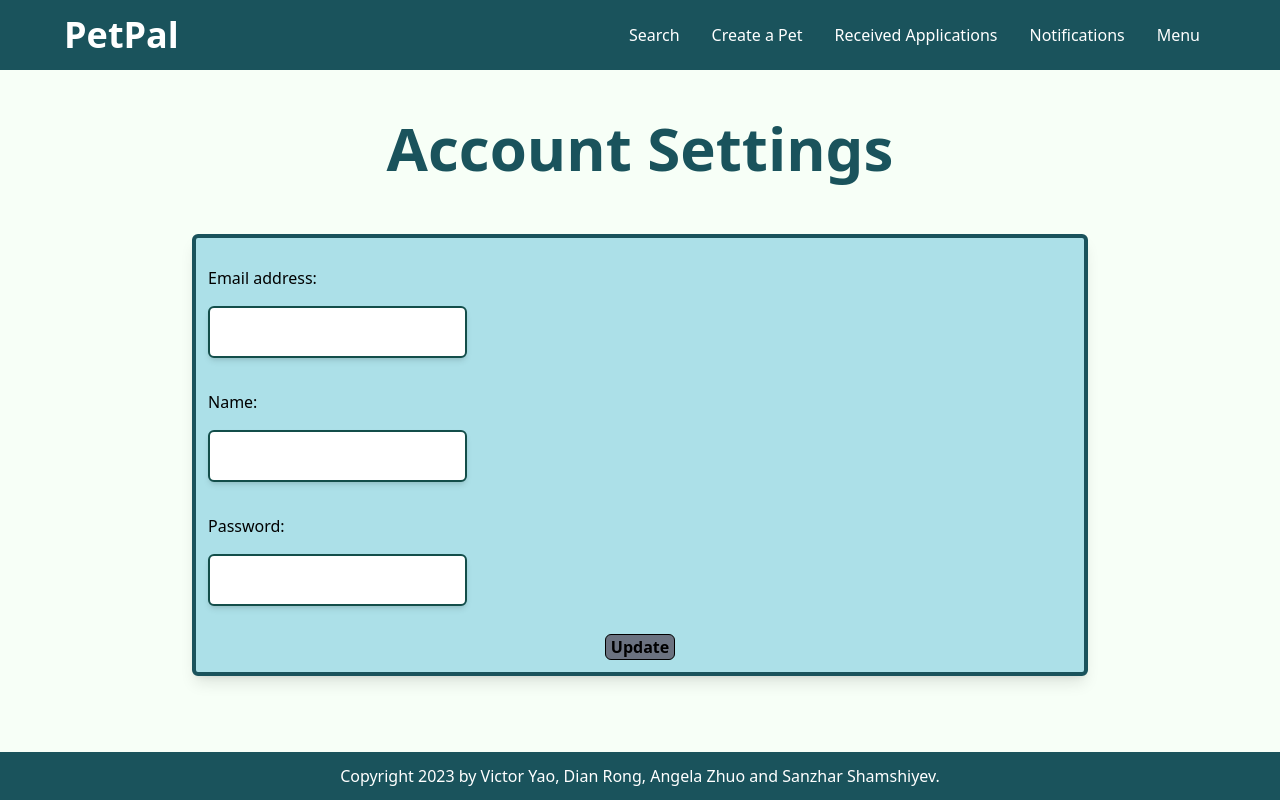
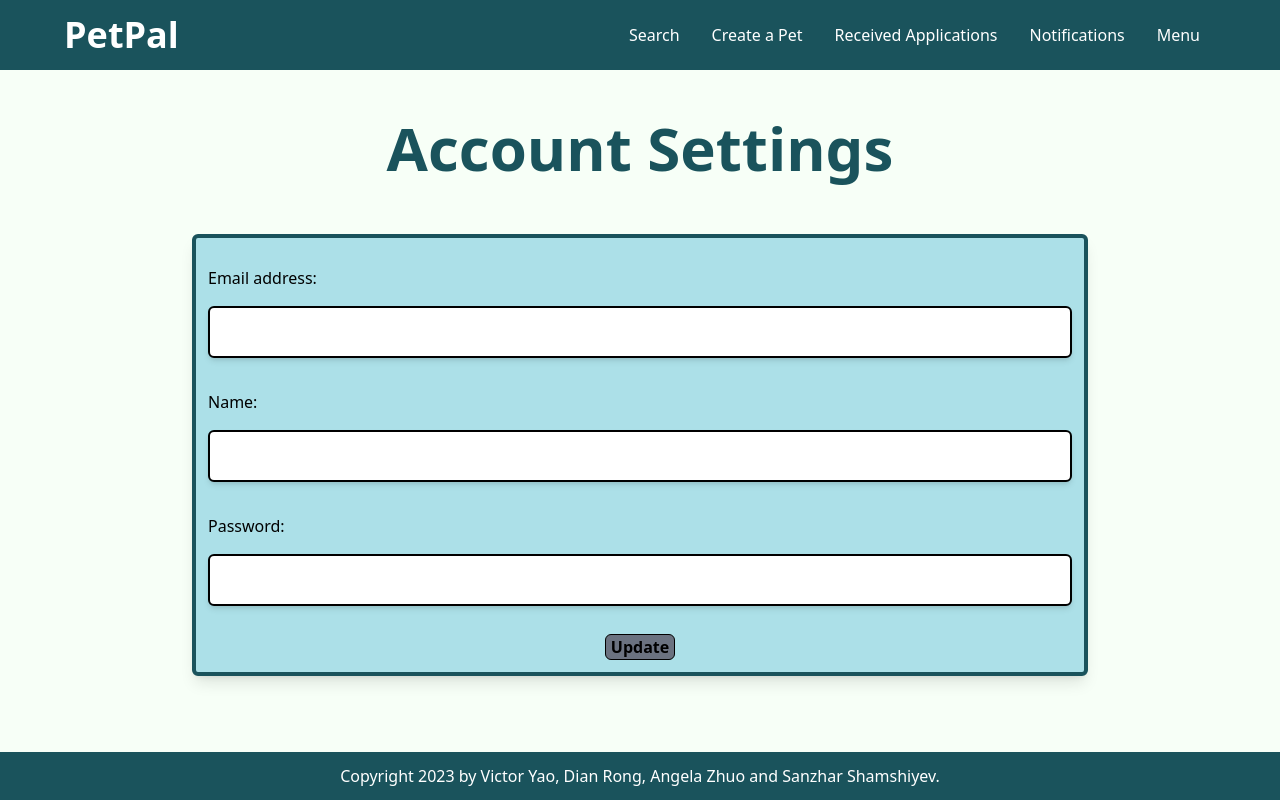
Before and after one commit to SanzSS/PetPal, a React (Create React App) app in the folder frontend/petpal/: page /account/edit in a window 1280 px wide. Built offline with nearby package versions, Linux system fonts and the light colour scheme; sample sign-in values are in the browser's storage.

Commit message:
fix input width

```diff
--- a/frontend/petpal/src/tailwind.css
+++ b/frontend/petpal/src/tailwind.css
@@ -106,4 +106,7 @@ details > summary::-webkit-details-marker {
 
 #account-value {
     margin-bottom: 1rem;
+    align-content: left;
+    border-color: black;
+    width: 100%;
  }
```
